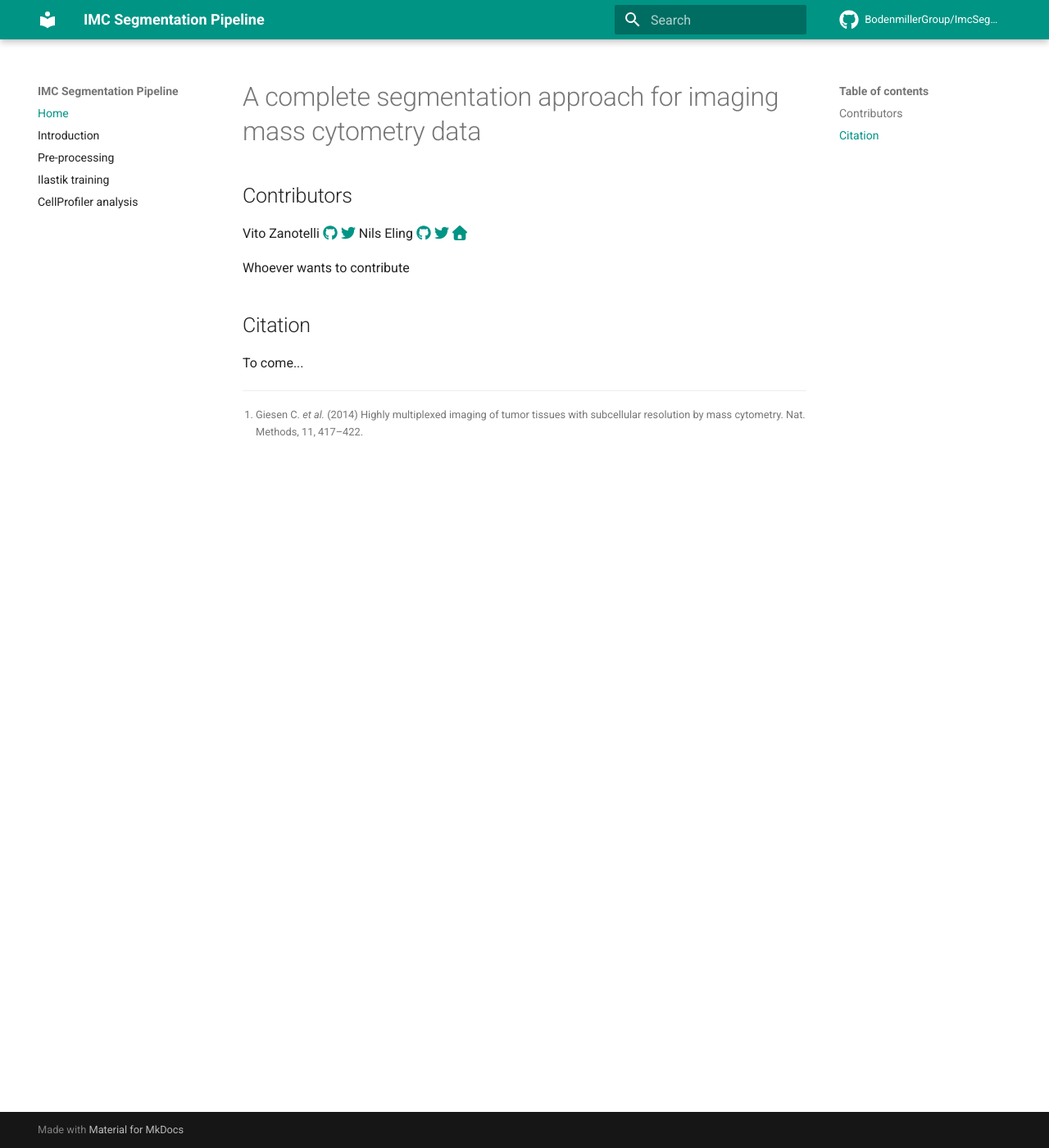
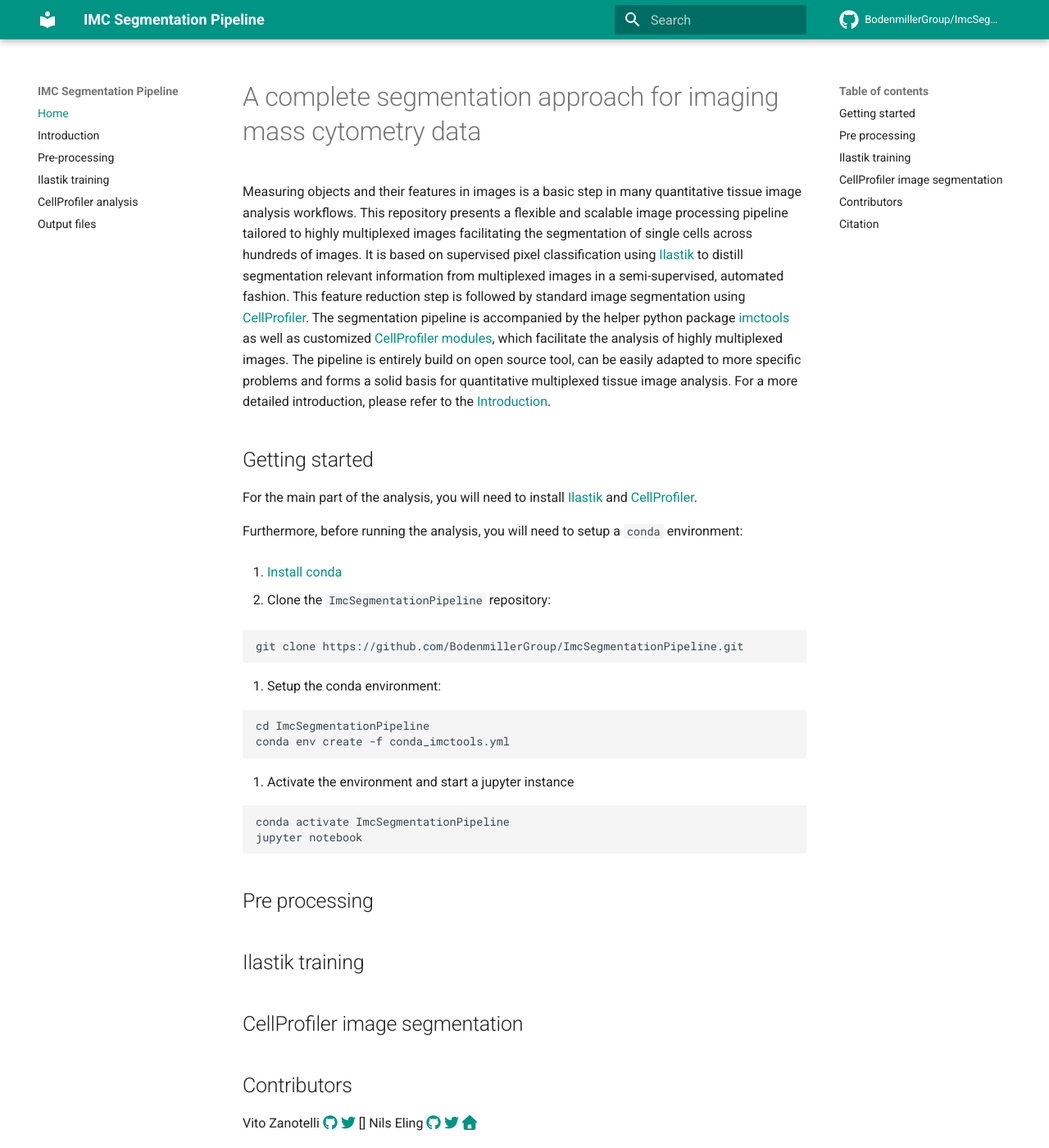
Before and after one commit to BodenmillerGroup/ImcSegmentationPipeline, an MkDocs documentation site: the page built from docs/index.md, in a window 1280 px wide and 1400 px high. Shown: the whole window at 82% size. Built offline with MkDocs 1.6.1 and Material for MkDocs 9.7.7, drawn with Linux system fonts in a browser that asks for light colours; comment, search, counter and statistics services are not loaded.

Commit message:
Moved docs around

````diff
--- a/docs/index.md
+++ b/docs/index.md
@@ -1,9 +1,50 @@
 # A complete segmentation approach for imaging mass cytometry data
 
+Measuring objects and their features in images is a basic step in many quantitative tissue image analysis workflows.
+This repository presents a flexible and scalable image processing pipeline tailored to highly multiplexed images facilitating the segmentation of single cells across hundreds of images.
+It is based on supervised pixel classification using [Ilastik](https://www.ilastik.org/) to distill segmentation relevant information from multiplexed images in a semi-supervised, automated fashion.
+This feature reduction step is followed by standard image segmentation using [CellProfiler](https://cellprofiler.org/).
+The segmentation pipeline is accompanied by the helper python package [imctools](https://github.com/BodenmillerGroup/imctools) as well as customized [CellProfiler modules](https://github.com/BodenmillerGroup/ImcPluginsCP), which facilitate the analysis of highly multiplexed images.
+The pipeline is entirely build on open source tool, can be easily adapted to more specific problems and forms a solid basis for quantitative multiplexed tissue image analysis.
+For a more detailed introduction, please refer to the [Introduction](intro.md).
+
+## Getting started
+
+For the main part of the analysis, you will need to install [Ilastik](https://www.ilastik.org/download.html) and [CellProfiler](https://cellprofiler.org/releases).
+
+Furthermore, before running the analysis, you will need to setup a `conda` environment:
+
+1. [Install conda](https://docs.conda.io/projects/conda/en/latest/user-guide/install/)
+
+2. Clone the `ImcSegmentationPipeline` repository:
+
+```bash
+git clone https://github.com/BodenmillerGroup/ImcSegmentationPipeline.git
+```
+
+3. Setup the conda environment:
+
+```bash
+cd ImcSegmentationPipeline
+conda env create -f conda_imctools.yml
+```
+
+4. Activate the environment and start a jupyter instance
+
+```bash
+conda activate ImcSegmentationPipeline
+jupyter notebook
+```
+
+## Pre processing
+
+## Ilastik training
+
+## CellProfiler image segmentation
 
 ## Contributors
 
-Vito Zanotelli [:fontawesome-brands-github:](https://github.com/votti) [:fontawesome-brands-twitter:](https://twitter.com/ZanotelliVRT)
+Vito Zanotelli [:fontawesome-brands-github:](https://github.com/votti) [:fontawesome-brands-twitter:](https://twitter.com/ZanotelliVRT) []
 Nils Eling [:fontawesome-brands-github:](https://github.com/nilseling) [:fontawesome-brands-twitter:](https://twitter.com/NilsEling) [:fontawesome-solid-home:](https://nilseling.github.io/)
 
 Whoever wants to contribute
--- a/mkdocs.yml
+++ b/mkdocs.yml
@@ -18,6 +18,7 @@ nav:
     - Pre-processing: prepro.md
     - Ilastik training: ilastik.md
     - CellProfiler analysis: cellprofiler.md
+    - Output files: output.md
 
 markdown_extensions:
     - footnotes
````
Also changed, not shown: README.md (+3 -1 lines), docs/output.md (added, +6 -0 lines), docs/prepro.md (+5 -0 lines), ImcSegmentationPipeline.ipynb, 1 other file.
